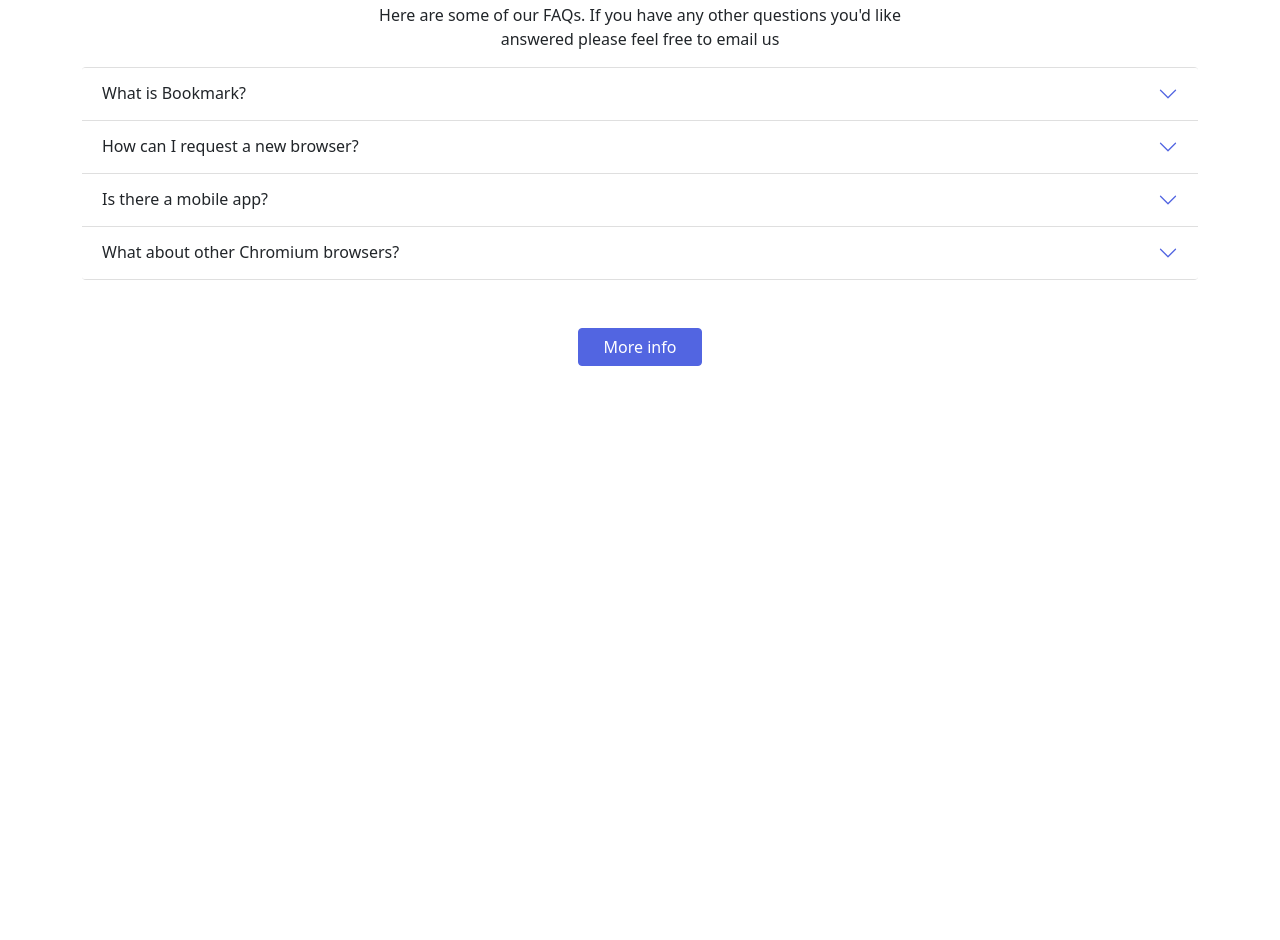
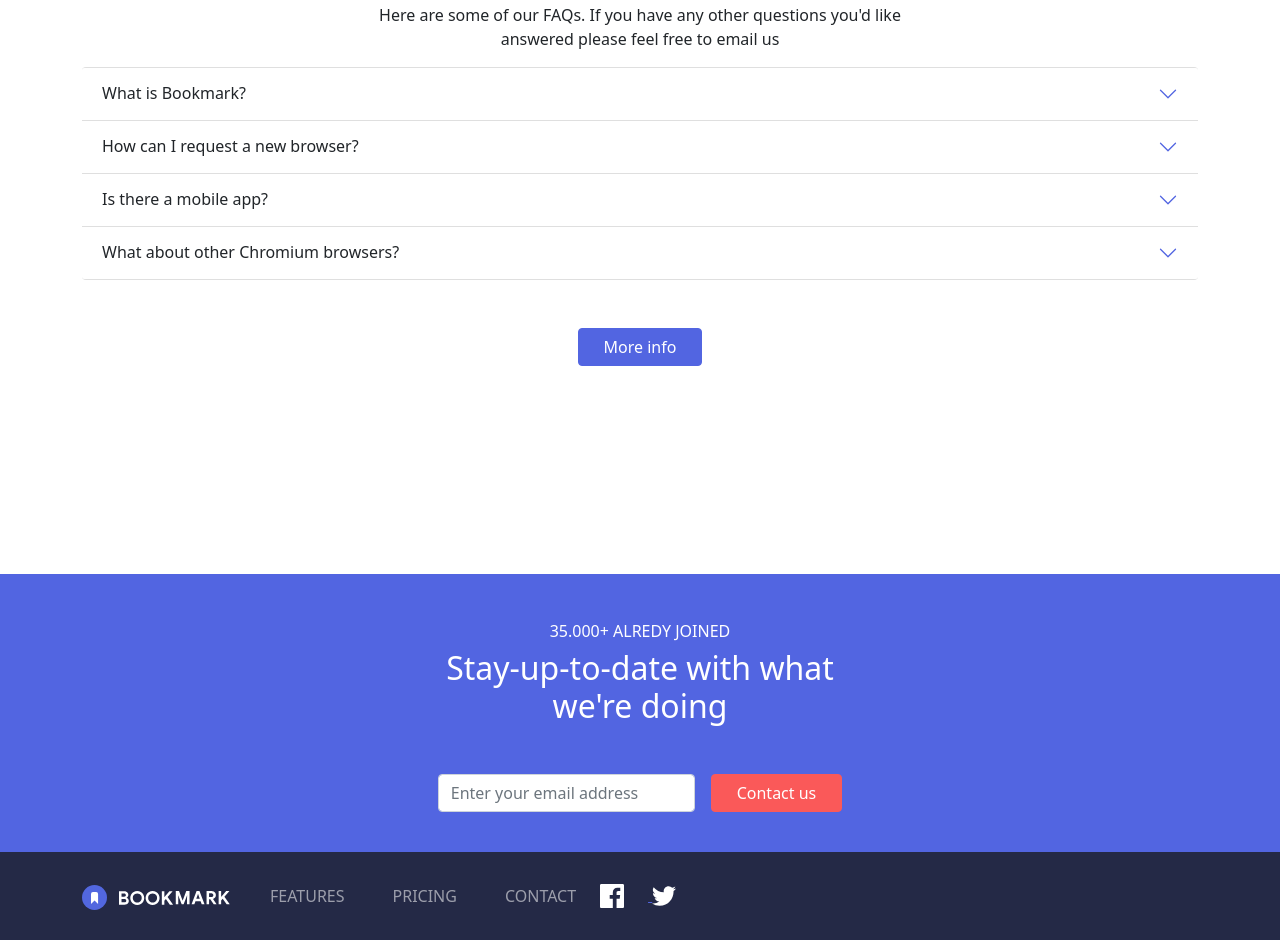
Before and after one commit to gdrincon76/Sprint2, a website: page index.html in a window 1280 px wide. Shown: the part 2445-3385 px from the top of the page. Before the commit the page ends 2859 px from the top, so only its background shows below. Drawn offline with nearby package versions, Linux system fonts and the light colour scheme.

Commit message:
Ejercicio 5: footer

```diff
--- a/index.html
+++ b/index.html
@@ -71,7 +71,7 @@
   <div class="tab-content" id="nav-tabContent">
     <div class="tab-pane show active" id="simple" role="tabpanel" aria-labelledby="simple-tab">
       <div class="me-5">
-        <img class="img-container img-pos" src="Imagenes/illustration-hero.svg" alt="Hero image">
+        <img class="img-container img-pos" src="Imagenes/illustration-features-tab-1.svg" alt="Hero image">
         <div class="img-bg-shape-features mb-6 justify-content-start"></div>
       </div>
       <div class="m-4 right-in">
@@ -84,7 +84,7 @@
     </div>
     <div class="tab-pane" id="speedy" role="tabpanel" aria-labelledby="speedy-tab">
       <div class="me-5">
-        <img class="img-container img-pos" src="Imagenes/illustration-hero.svg" alt="Hero image">
+        <img class="img-container img-pos" src="Imagenes/illustration-features-tab-2.svg" alt="Hero image">
         <div class="img-bg-shape-features mb-6 justify-content-start"></div>
       </div>
       <div class="m-4 right-in">
@@ -97,7 +97,7 @@
     </div>
     <div class="tab-pane" id="easy" role="tabpanel" aria-labelledby="easy-tab">
       <div class="me-5">
-        <img class="img-container img-pos" src="Imagenes/illustration-hero.svg" alt="Hero image">
+        <img class="img-container img-pos" src="Imagenes/illustration-features-tab-3.svg" alt="Hero image">
         <div class="img-bg-shape-features mb-6 justify-content-start"></div>
       </div>
       <div class="m-4 right-in">
@@ -216,6 +216,49 @@
     <button class="btn btn-primary m-5">More info</button>
   </div>
 </section>
+<footer class="mt-6 bg-primary">
+  <div class="row pt-5">
+    <h6 class="text-uppercase  text-center text-white">35.000+ alredy joined</h6>
+    <h2 class="text-center text-white">Stay-up-to-date with what <br> we're doing</h2>
+  </div>
+  <form class="row g-3 justify-content-center my-4">
+    <div class="col-auto">
+      <label for="subscribeForm" class="visually-hidden">Password</label>
+      <input type="email" class="form-control" id="subscribeForm" placeholder="Enter your email address">
+    </div>
+    <div class="col-auto">
+      <button type="submit" class="btn btn-secondary mb-3">Contact us</button>
+    </div>
+  </form>
+  <nav class="navbar navbar-expand-lg navbar-dark bg-dark">
+    <div class="container justify-content-start">
+      <a class="navbar-brand" href="#">
+        <img src="Imagenes/logo-bookmark-white.svg" alt="logo Bookmark">
+      </a>
+      <div>
+        <ul class="navbar-nav text-uppercase">
+          <li class="nav-item p-3">
+            <a class="nav-link" aria-current="page" href="#">features</a>
+          </li>
+          <li class="nav-item p-3">
+            <a class="nav-link" href="#">pricing</a>
+          </li>
+          <li class="nav-item p-3">
+            <a class="nav-link" href="#">contact</a>
+          </li>
+        </ul>
+      </div>
+      <div>
+        <a href="https://www.facebook.com" target="_Blank">
+          <img src="Imagenes/icon-facebook.svg" alt="facebook logo" class="me-4">
+        </a>
+        <a href="https://www.twitter.com" target="_Blank">
+          <img src="Imagenes/icon-twitter.svg" alt="twitter logo">
+        </a>
+      </div>
+    </nav>
+    </div>
+</footer>
   <script src="node_modules/bootstrap/dist/js/bootstrap.bundle.js"></script>
 </body>
 </html>
--- a/scss/_custom.scss
+++ b/scss/_custom.scss
@@ -1,12 +1,14 @@
 // Variables
 $custom-blue: #5265e1;
 $custom-red: #fa5959;
+$custom-bg-dark: #242946;
 $custom-btn-padding-x: 1.56rem;
 $custom-border-width: 0.188rem;
 
 // Colores del tema
 $primary: $custom-blue;
 $secondary: $custom-red;
+$bg-color: $custom-bg-dark;
 $accordion-icon-color:                    $primary;
 $accordion-icon-active-color:             $primary;
 
--- a/scss/section/_footer.scss
+++ b/scss/section/_footer.scss
@@ -0,0 +1,6 @@
+@use '../custom' as *;
+
+.bg-dark {
+    background: $bg-color !important;
+
+}
```
Also changed, not shown: Imagenes/logo-bookmark-white.svg (added), css/style.css, 1 other file.
